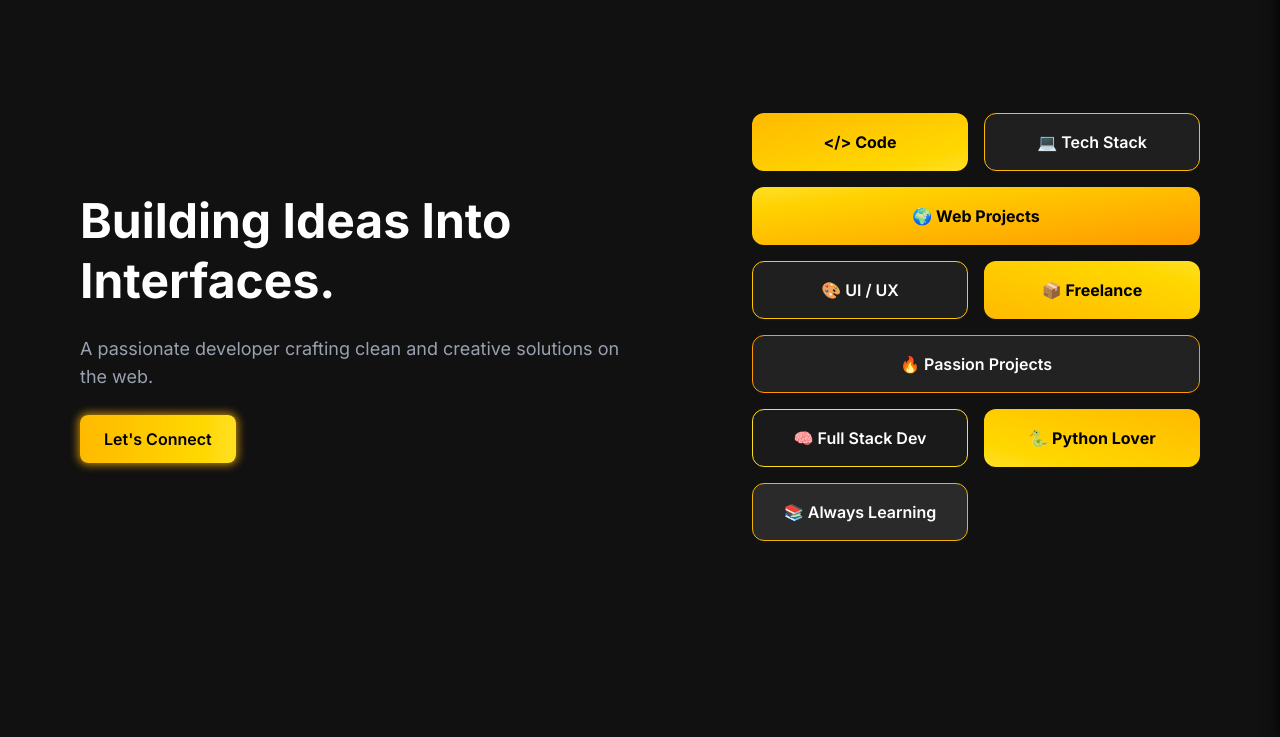
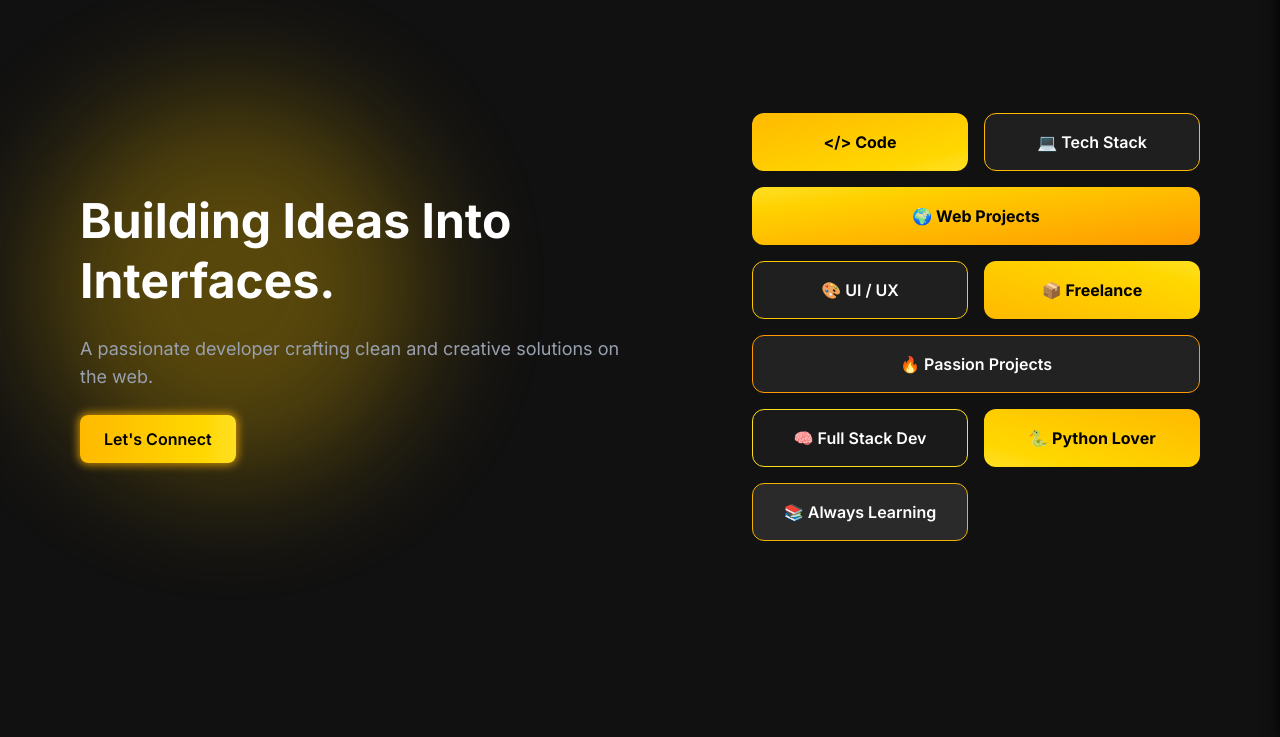
Before and after one commit to salman5900/Portfolio-Mark2, a website: page src/index.html in a window 1280 px wide. Shown: the part 63-800 px from the top of the page. Drawn offline with Linux system fonts and the light colour scheme.

Commit message:
blog check hero

```diff
--- a/src/index.html
+++ b/src/index.html
@@ -55,10 +55,19 @@
     <div id="overlay" tabindex="-1"></div>
 
     <!-- Main Hero Section -->
+    <!-- Main Hero Section -->
     <main
       class="px-6 md:px-20 py-24 flex flex-col md:flex-row items-center justify-between gap-12 animate-blur-fade-slidedown"
     >
-      <div class="md:w-1/2 space-y-6">
+      <!-- Left Side with Glow -->
+      <div class="md:w-1/2 relative">
+        <!-- Yellow blur glow blob -->
+        <div
+          class="absolute -top-24 -left-10 w-96 h-96 bg-yellow-400 opacity-30 blur-3xl rounded-full z-0"
+        ></div>
+
+        <!-- Hero Text -->
+        <div class="space-y-6 relative z-10">
           <h1 class="text-4xl md:text-5xl font-bold leading-tight">
             Building Ideas Into Interfaces.
           </h1>
@@ -72,7 +81,9 @@
             Let's Connect
           </button>
         </div>
+      </div>
 
+      <!-- Right Side Grid -->
       <div class="md:w-1/2 grid grid-cols-2 grid-rows-4 gap-4 w-full max-w-md">
         <div
           class="bg-gradient-to-br from-amber-400 to-yellow-300 rounded-xl p-4 text-black font-bold flex items-center justify-center"
@@ -121,6 +132,7 @@
         </div>
       </div>
     </main>
+
     <hr id="about_me" class="border-none h-0 mt-6 md:mt-12" />
 
     <!-- About Section -->
```
Also changed, not shown: src/output.css. Lines whose indentation alone changed are shown as unchanged.
